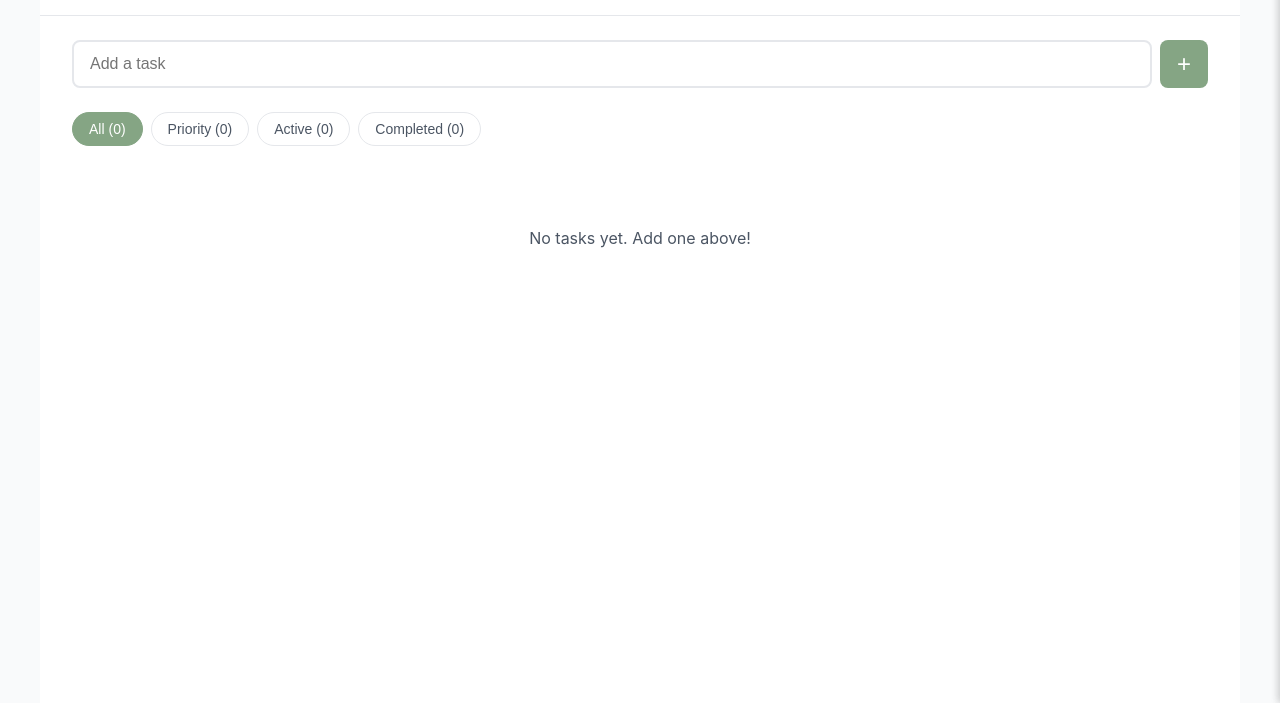
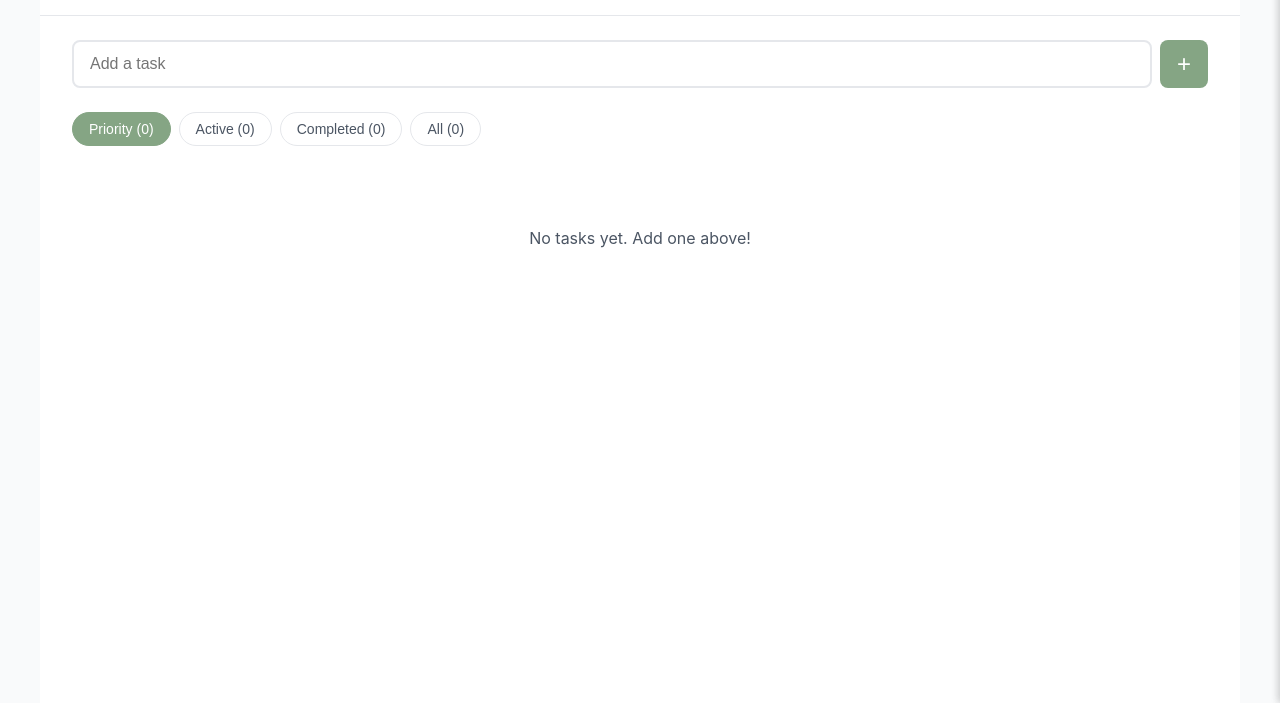
Before and after one commit to mrlinnth/hi-tasks, a website: page index.html in a window 1280 px wide. Shown: the part 97-800 px from the top of the page. Drawn offline with Linux system fonts and the light colour scheme.

Commit message:
feat: show Priority as default

```diff
--- a/app.js
+++ b/app.js
@@ -8,7 +8,7 @@ class TodoApp {
     this.tasks = [];
     this.currentTask = null;
     this.isOnline = navigator.onLine;
-    this.currentFilter = "all";
+    this.currentFilter = "priority";
     this.searchText = "";
     this.elements = {};
   }
--- a/index.html
+++ b/index.html
@@ -47,10 +47,7 @@
 
       <!-- Filter Buttons -->
       <div class="filter-container">
-        <button class="filter-btn active" data-filter="all">
-          All (<span class="filter-count">0</span>)
-        </button>
-        <button class="filter-btn" data-filter="priority">
+        <button class="filter-btn active" data-filter="priority">
           Priority (<span class="filter-count">0</span>)
         </button>
         <button class="filter-btn" data-filter="active">
@@ -58,6 +55,9 @@
         </button>
         <button class="filter-btn" data-filter="completed">
           Completed (<span class="filter-count">0</span>)
+        </button>
+        <button class="filter-btn" data-filter="all">
+          All (<span class="filter-count">0</span>)
         </button>
       </div>
 
```
